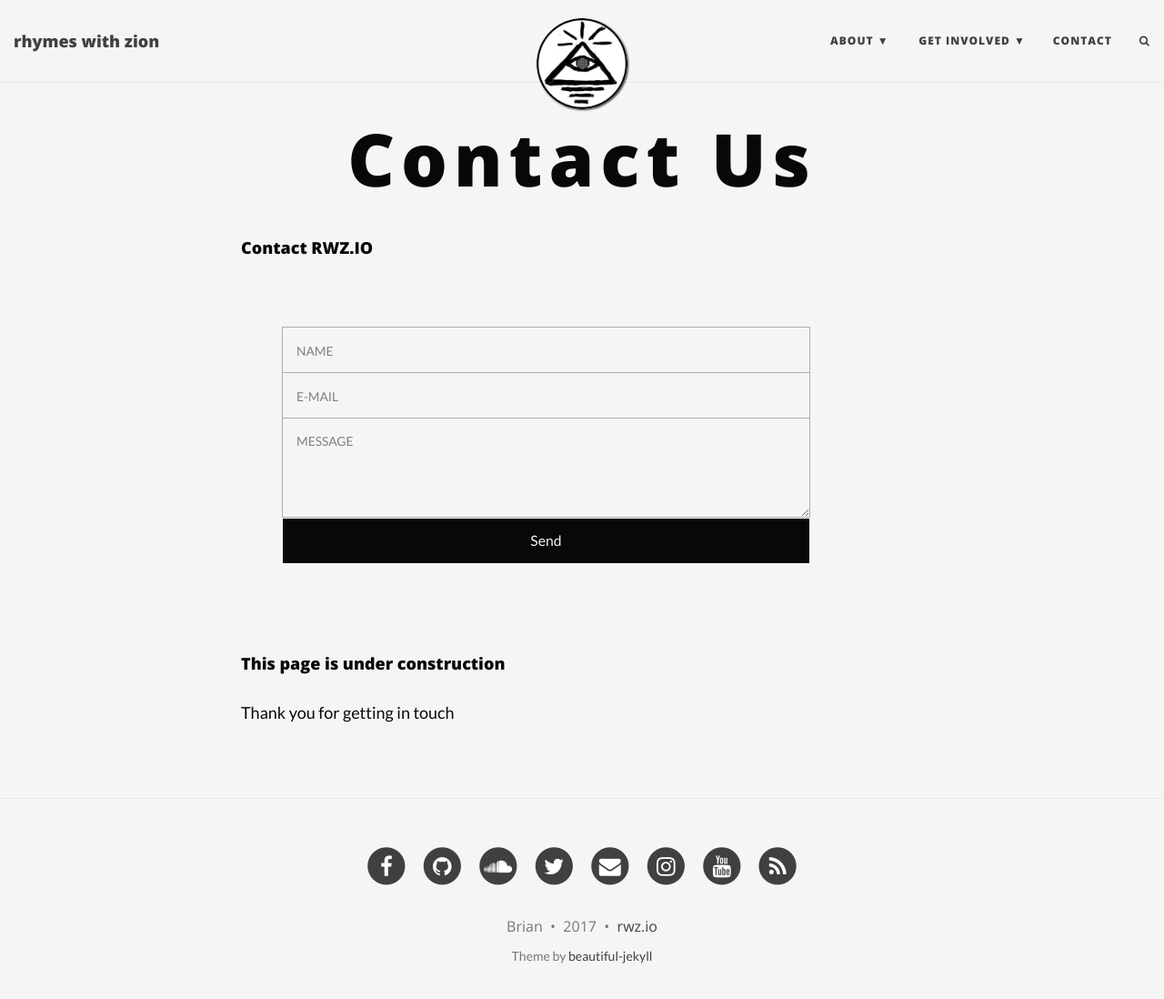
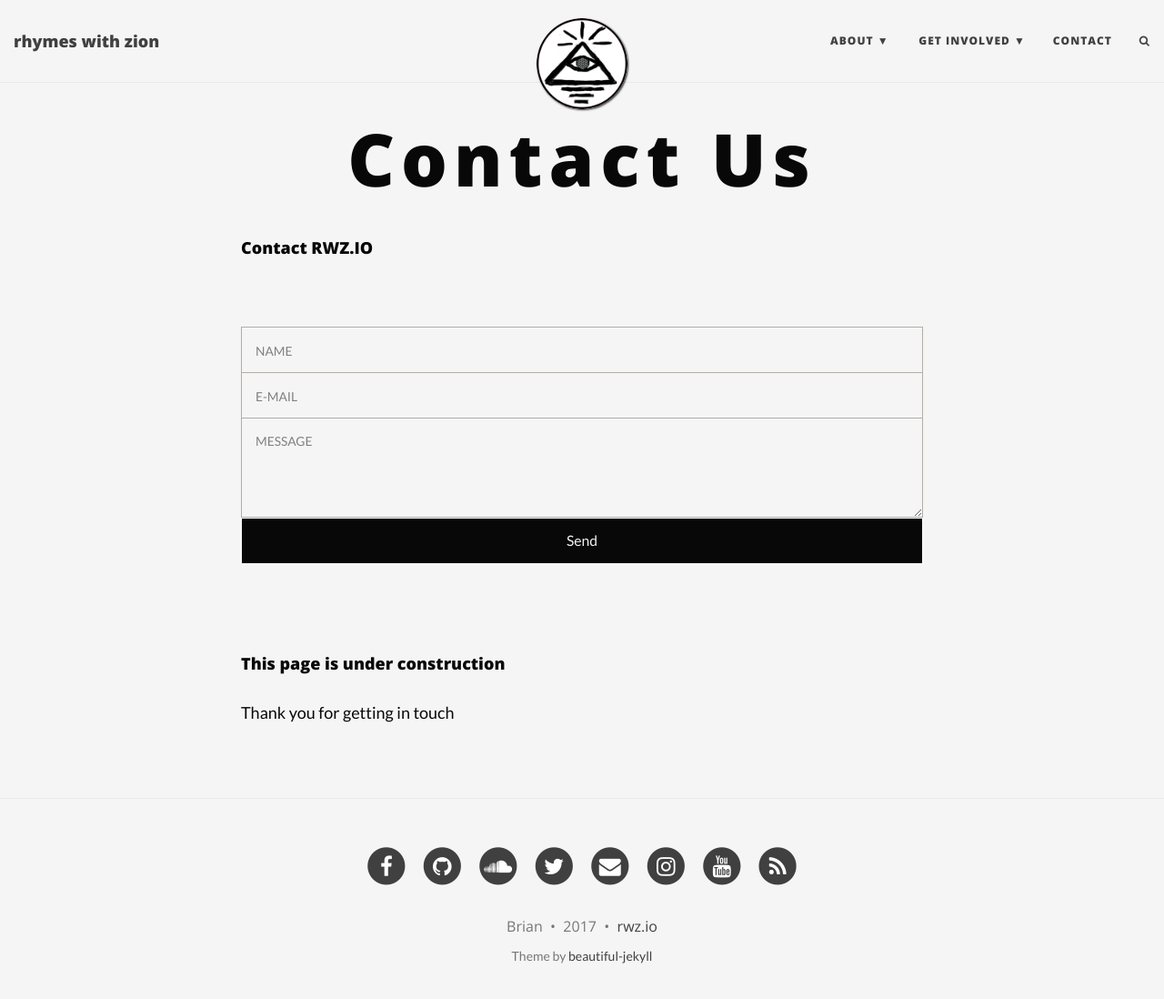
Before and after one commit to rhymeswithzion/rwz-test, a Jekyll site: the page built from contact.md, in a window 1280 px wide and 1111 px high. Shown: the top 1098 px of the window at 91% size. Built offline with Jekyll 4.4.1, drawn with Linux system fonts in a browser that asks for light colours; some web fonts are replaced; comment, search, counter and statistics services are not loaded.

Commit message:
Update contact.css

```diff
--- a/css/contact.css
+++ b/css/contact.css
@@ -1,4 +1,219 @@
 @import url(https://fonts.googleapis.com/css?family=Lato:100,300,400);
+
+/* --- Navbar --- */
+
+.navbar-custom {
+  background: #F5F5F5;
+  border-bottom: 1px solid #EAEAEA;
+  font-family: 'Open Sans', 'Helvetica Neue', Helvetica, Arial, sans-serif;
+}
+
+.navbar-custom .nav li a {
+  text-transform: uppercase;
+  font-size: 12px;
+  letter-spacing: 1px;
+}
+
+.navbar-custom .navbar-brand,
+.navbar-custom .nav li a {
+  font-weight: 800;
+  color: #404040;
+}
+
+.navbar-custom .navbar-brand:hover,
+.navbar-custom .navbar-brand:focus ,
+.navbar-custom .nav li a:hover,
+.navbar-custom .nav li a:focus {
+  color: #0085a1;
+}
+
+.navbar-custom .navbar-brand-logo {
+  padding-top: 0;
+  -webkit-transition: padding .5s ease-in-out;
+  -moz-transition: padding .5s ease-in-out;
+  transition: padding .5s ease-in-out;
+}
+.navbar-custom .navbar-brand-logo img {
+  height: 50px;
+  -webkit-transition: height .5s ease-in-out;
+  -moz-transition: height .5s ease-in-out;
+  transition: height .5s ease-in-out;
+}
+.navbar-custom.top-nav-short .navbar-brand-logo {
+  padding-top: 5px;
+}
+.navbar-custom.top-nav-short .navbar-brand-logo img {
+  height: 40px;
+}
+
+@media only screen and (min-width: 768px) {
+  .navbar-custom {
+    padding: 20px 0;
+    -webkit-transition: background .5s ease-in-out,padding .5s ease-in-out;
+    -moz-transition: background .5s ease-in-out,padding .5s ease-in-out;
+    transition: background .5s ease-in-out,padding .5s ease-in-out;
+  }
+
+  .navbar-custom.top-nav-short {
+    padding: 0;
+  }
+}
+
+.navbar-custom .avatar-container {
+  opacity: 1;
+  position: absolute;
+  -webkit-transition: opacity 0.5s ease-in-out;
+  -moz-transition: opacity 0.5s ease-in-out;
+  transition: opacity 0.5s ease-in-out;
+  left: 50%;
+  width: 50px;
+  margin-top: -25px;
+}
+.navbar-custom .avatar-container  .avatar-img-border {
+  width: 100%;
+  border-radius: 50%;
+  margin-left: -50%;
+  display: inline-block;
+  box-shadow: 0 0 8px rgba(0, 0, 0, .8);
+  -webkit-box-shadow: 0 0 5px rgba(0, 0, 0, .8);
+  -moz-box-shadow: 0 0 8px rgba(0, 0, 0, .8);
+}
+.navbar-custom .avatar-container  .avatar-img {
+  width: 100%;
+  border-radius: 50%;
+  display: block;
+}
+
+.navbar-custom.top-nav-short .avatar-container{
+  opacity: 0;
+}
+
+.navbar-custom.top-nav-expanded .avatar-container  {
+  display: none;
+}
+
+.nav-search-link .nav-search-icon {
+  display: none;
+}
+.nav-search-link .nav-search-text {
+  display: inline;
+}
+@media only screen and (min-width: 768px) {
+  .nav-search-link .nav-search-icon {
+    display: inline;
+  }
+  .nav-search-link .nav-search-text {
+    display: none;
+  }
+}
+
+@media only screen and (min-width: 768px) {
+  .navbar-custom .avatar-container {
+    width: 100px;
+    margin-top: -50px;
+  }
+
+  .navbar-custom .avatar-container  .avatar-img-border {
+    width: 100%;
+    box-shadow: 1px 1px 2px rgba(0, 0, 0, .8);
+    -webkit-box-shadow: 1px 1px 2px rgba(0, 0, 0, .8);
+    -moz-box-shadow: 1px 1px 2px rgba(0, 0, 0, .8);
+  }
+
+  .navbar-custom .avatar-container  .avatar-img {
+    width: 100%;
+  }
+}
+
+/* Multi-level navigation links */
+.navbar-custom .nav .navlinks-container {
+  position: relative;
+}
+.navbar-custom .nav .navlinks-parent:after {
+  content: " \25BC";
+}
+.navbar-custom .nav .navlinks-children {
+  width: 100%;
+  display: none;
+  word-break: break-word;
+}
+.navbar-custom .nav .navlinks-container .navlinks-children a {
+  display: block;
+  padding: 10px;
+  padding-left: 30px;
+  background: #f5f5f5;
+  text-decoration: none !important;
+  border-width: 0 1px 1px 1px;
+  font-weight: normal;
+}
+@media only screen and (max-width: 767px) {
+  .navbar-custom .nav .navlinks-container.show-children {
+    background: #eee;
+  }
+  .navbar-custom .nav .navlinks-container.show-children .navlinks-children {
+    display: block;
+  }
+}
+@media only screen and (min-width: 768px) {
+  .navbar-custom .nav .navlinks-container {
+    text-align: center;
+  }
+  .navbar-custom .nav .navlinks-container:hover {
+    background: #eee;
+  }
+  .navbar-custom .nav .navlinks-container:hover .navlinks-children {
+    display: block;
+  }
+  .navbar-custom .nav .navlinks-children {
+    position: absolute;
+  }
+  .navbar-custom .nav .navlinks-container .navlinks-children a {
+    padding-left: 10px;
+    border: 1px solid #eaeaea;
+    border-width: 0 1px 1px;
+  }
+}
+
+/* --- Footer --- */
+
+footer {
+  padding: 30px 0;
+  background: #F5F5F5;
+  border-top: 1px #EAEAEA solid;
+  margin-top: 50px;
+  font-size: 14px;
+}
+
+footer a {
+  color: #404040;
+}
+
+footer .list-inline {
+  margin: 0;
+  padding: 0;
+}
+footer .copyright {
+  font-family: Open Sans;
+  text-align: center;
+  margin-bottom: 0;
+}
+footer .theme-by {
+  text-align: center;
+  margin: 10px 0 0;
+}
+
+@media only screen and (min-width: 768px) {
+  footer {
+    padding: 50px 0;
+  }
+  footer .footer-links {
+    font-size: 18px;
+  }
+  footer .copyright {
+    font-size: 16px;
+  }
+}
+
 
 input::-webkit-input-placeholder, textarea::-webkit-input-placeholder {
   color: #fff;
@@ -90,14 +305,14 @@
 
 #form {
   position: relative;
-  width: 88%;
+  width: 100%;
   margin: 50px auto 100px auto;
 }
 
 input {
   font-family: 'Lato', sans-serif;
   font-size: 0.875em;
-  width: 88%;
+  width: 100%;
   height: 50px;
   padding: 0px 15px 0px 15px;
 
@@ -120,8 +335,8 @@
 }
 
 textarea {
-  width: 88%;
-  max-width: 88%;
+  width: 100%;
+  max-width: 100%;
   height: 110px;
   max-height: 110px;
   padding: 15px;
@@ -147,7 +362,7 @@
 }
 
 #submit {
-  width: 88%;
+  width: 100%;
 
   padding: 0;
   margin: -5px 0px 0px 0px;
```
